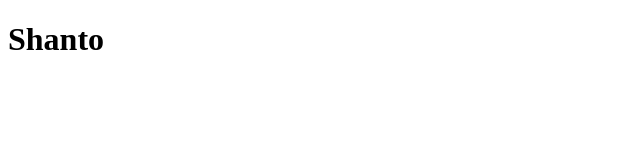
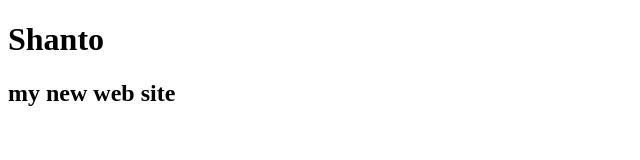
Before and after one commit to ShantoWebDev/My_first_project, a plain HTML site: page index.html in a window 1280 px wide. Shown: the whole page, without its empty margins (0-640 px from the left). Drawn offline with Linux system fonts and the light colour scheme.

Commit message:
learn github

```diff
--- a/index.html
+++ b/index.html
@@ -8,5 +8,6 @@
 </head>
 <body>
     <h1>Shanto</h1>
+    <h2>my new web site</h2>
 </body>
 </html>
```
